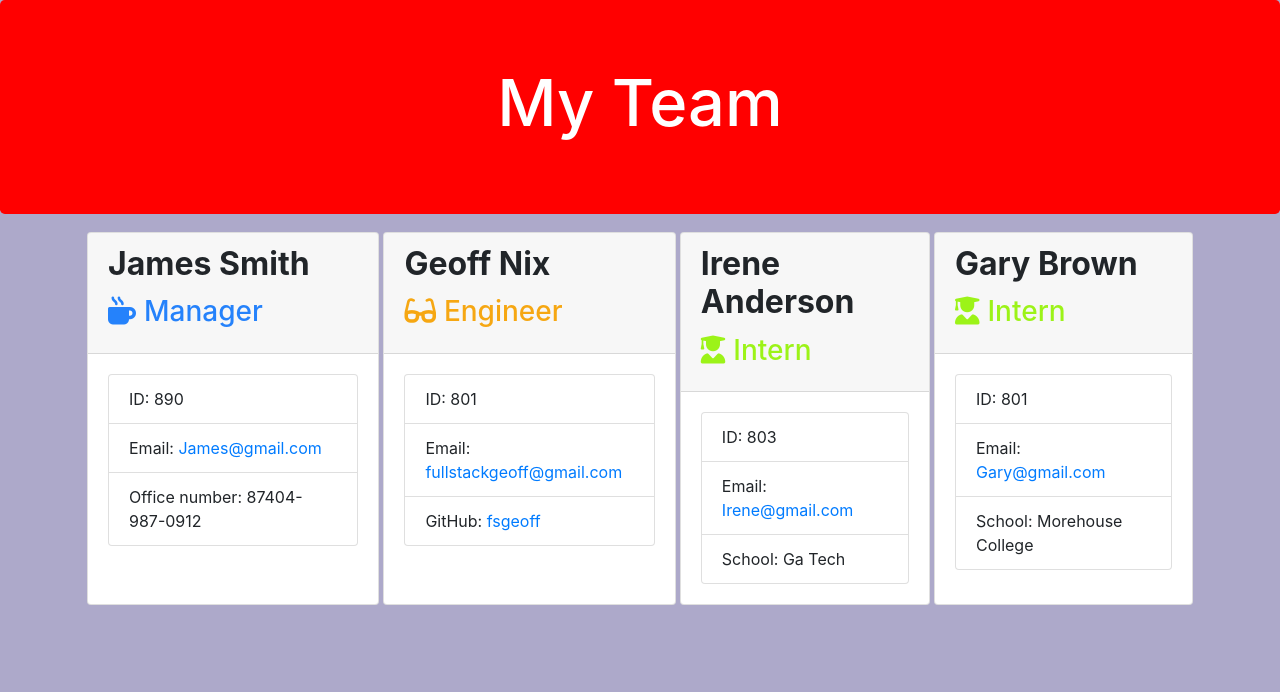
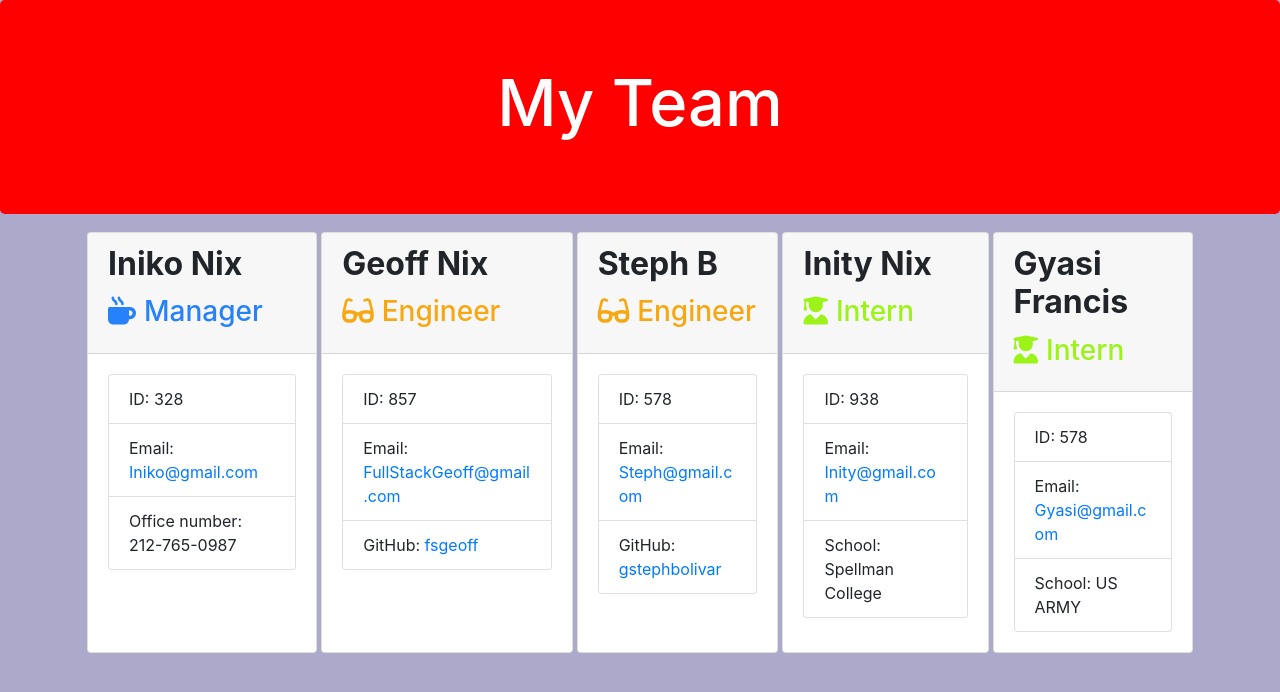
Before and after one commit to FSGeoff/employee-template-engine, a website: page output/team.html in a window 1280 px wide. Drawn offline with nearby package versions, Linux system fonts and the light colour scheme.

Commit message:
added screenshot

```diff
--- a/output/team.html
+++ b/output/team.html
@@ -31,14 +31,14 @@
 				<div class="team-area col-12 d-flex justify-content-center">
 					<div class="card employee-card" style="margin: 2px;">
     <div class="card-header">
-        <h2 class="card-title" style="font-weight: 700;">James Smith</h2>
+        <h2 class="card-title" style="font-weight: 700;">Iniko Nix</h2>
         <h3 class="card-title" style="color: rgb(37, 130, 251);"><i class="fas fa-mug-hot mr-2"></i>Manager</h3>
     </div>
     <div class="card-body" >
         <ul class="list-group">
-            <li class="list-group-item">ID: 890</li>
-            <li class="list-group-item">Email: <a href="mailto:James@gmail.com">James@gmail.com</a></li>
-            <li class="list-group-item">Office number: 87404-987-0912</li>
+            <li class="list-group-item">ID: 328</li>
+            <li class="list-group-item">Email: <a href="mailto:Iniko@gmail.com">Iniko@gmail.com</a></li>
+            <li class="list-group-item">Office number: 212-765-0987</li>
         </ul>
     </div>
 </div>
@@ -51,9 +51,9 @@
 	</div>
 	<div class="card-body">
 		<ul class="list-group">
-			<li class="list-group-item">ID: 801</li>
+			<li class="list-group-item">ID: 857</li>
 			<li class="list-group-item">
-				Email: <a href="mailto:fullstackgeoff@gmail.com">fullstackgeoff@gmail.com</a>
+				Email: <a href="mailto:FullStackGeoff@gmail.com">FullStackGeoff@gmail.com</a>
 			</li>
 			<li class="list-group-item">
 				GitHub:
@@ -69,8 +69,33 @@
 </div>
 <div class="card employee-card" style="margin: 2px">
 	<div class="card-header">
+		<h2 class="card-title" style="font-weight: 700">Steph B</h2>
+		<h3 class="card-title" style="color: rgba(246, 162, 4, 0.945)">
+			<i class="fas fa-glasses mr-2"></i>Engineer
+		</h3>
+	</div>
+	<div class="card-body">
+		<ul class="list-group">
+			<li class="list-group-item">ID: 578</li>
+			<li class="list-group-item">
+				Email: <a href="mailto:Steph@gmail.com">Steph@gmail.com</a>
+			</li>
+			<li class="list-group-item">
+				GitHub:
+				<a
+					href="https://github.com/gstephbolivar"
+					target="_blank"
+					rel="noopener noreferrer"
+					>gstephbolivar</a
+				>
+			</li>
+		</ul>
+	</div>
+</div>
+<div class="card employee-card" style="margin: 2px">
+	<div class="card-header">
 		<h2 class="card-title" style="font-weight: 700;">
-			Irene Anderson
+			Inity Nix
 		</h2>
 		<h3 class="card-title" style="color: rgb(156, 243, 24)">
 			<i class="fas fa-user-graduate mr-2"></i>Intern
@@ -78,18 +103,18 @@
 	</div>
 	<div class="card-body">
 		<ul class="list-group">
-			<li class="list-group-item">ID: 803</li>
+			<li class="list-group-item">ID: 938</li>
 			<li class="list-group-item">
-				Email: <a href="mailto:Irene@gmail.com">Irene@gmail.com</a>
+				Email: <a href="mailto:Inity@gmail.com">Inity@gmail.com</a>
 			</li>
-			<li class="list-group-item">School: Ga Tech</li>
+			<li class="list-group-item">School: Spellman College</li>
 		</ul>
 	</div>
 </div>
 <div class="card employee-card" style="margin: 2px">
 	<div class="card-header">
 		<h2 class="card-title" style="font-weight: 700;">
-			Gary Brown
+			Gyasi Francis
 		</h2>
 		<h3 class="card-title" style="color: rgb(156, 243, 24)">
 			<i class="fas fa-user-graduate mr-2"></i>Intern
@@ -97,11 +122,11 @@
 	</div>
 	<div class="card-body">
 		<ul class="list-group">
-			<li class="list-group-item">ID: 801</li>
+			<li class="list-group-item">ID: 578</li>
 			<li class="list-group-item">
-				Email: <a href="mailto:Gary@gmail.com">Gary@gmail.com</a>
+				Email: <a href="mailto:Gyasi@gmail.com">Gyasi@gmail.com</a>
 			</li>
-			<li class="list-group-item">School: Morehouse College</li>
+			<li class="list-group-item">School: US ARMY</li>
 		</ul>
 	</div>
 </div>
```
Also changed, not shown: README.md, screenshots/screenshot3.png (added).
